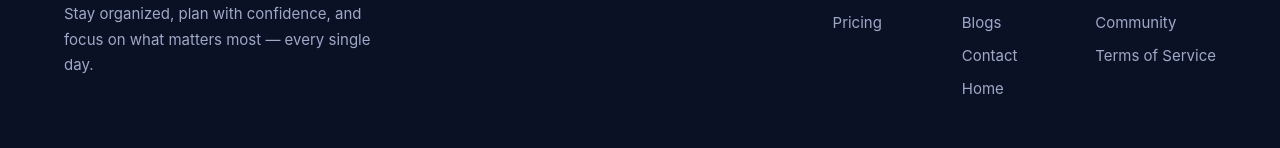
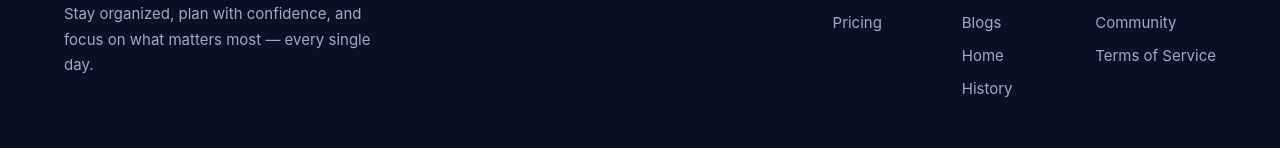
Before and after one commit to hemant01010-bansal/Flux, a React (Vite) app in the folder taskVerse/: page / in a window 1280 px wide. Shown: the part 2650-2798 px from the top of the page. Built offline with nearby package versions, Linux system fonts and the light colour scheme.

Commit message:
add link for history

```diff
--- a/taskVerse/src/components/Footer.jsx
+++ b/taskVerse/src/components/Footer.jsx
@@ -28,8 +28,9 @@ function Footer() {
                         <div className="footer-col">
                             <h4>Company</h4>
                             <NavLink to="/" className={({ isActive }) => `${isActive ? "onPageLinkActive" : ""}`}>About</NavLink>
-                            <NavLink to="/blogs" className={({ isActive }) => `${isActive ? "onPageLinkActive" : ""}`}>Blogs</NavLink><a href="#">Contact</a>
+                            <NavLink to="/blogs" className={({ isActive }) => `${isActive ? "onPageLinkActive" : ""}`}>Blogs</NavLink>
                             <NavLink to="/home" className={({isActive})=>`${isActive ? "onPageLinkActive" : ""}`}>Home</NavLink>
+                            <NavLink to="/historyLists" className={({isActive})=>`${isActive ? "onPageLinkActive" : ""}`}>History</NavLink>
 
                         </div>
 
```
